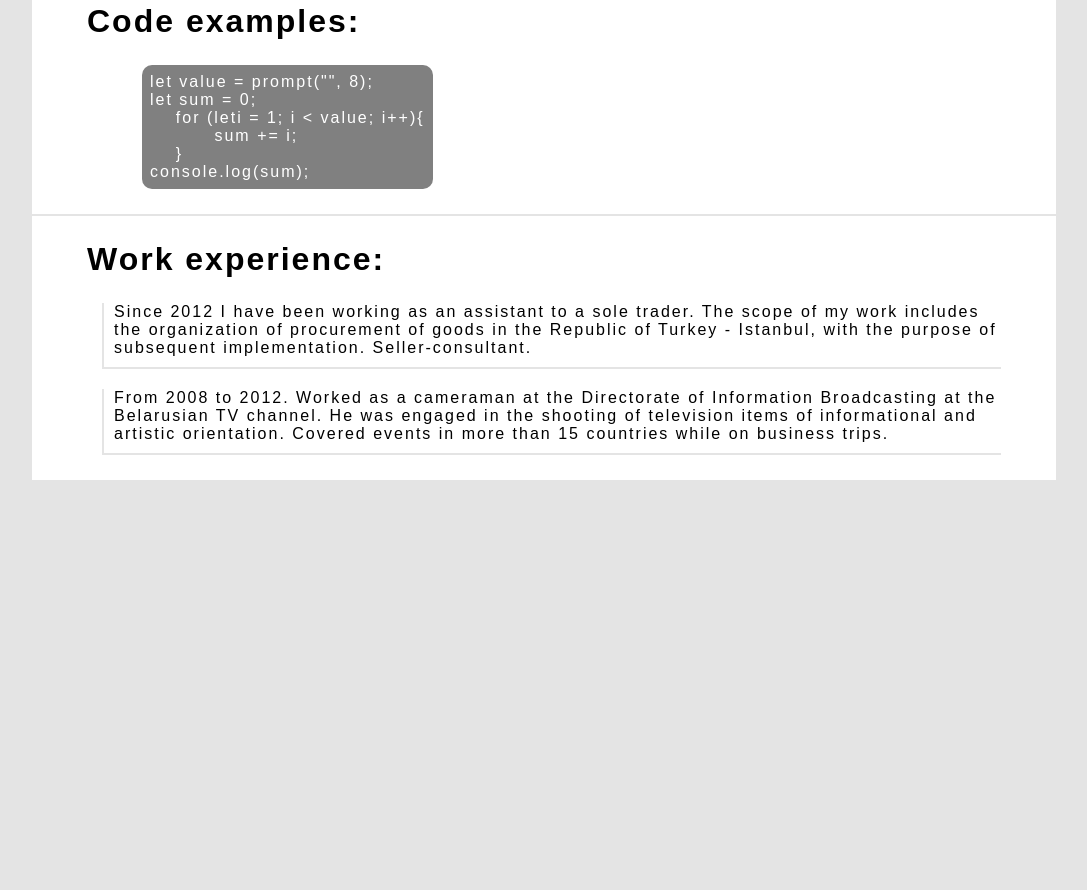
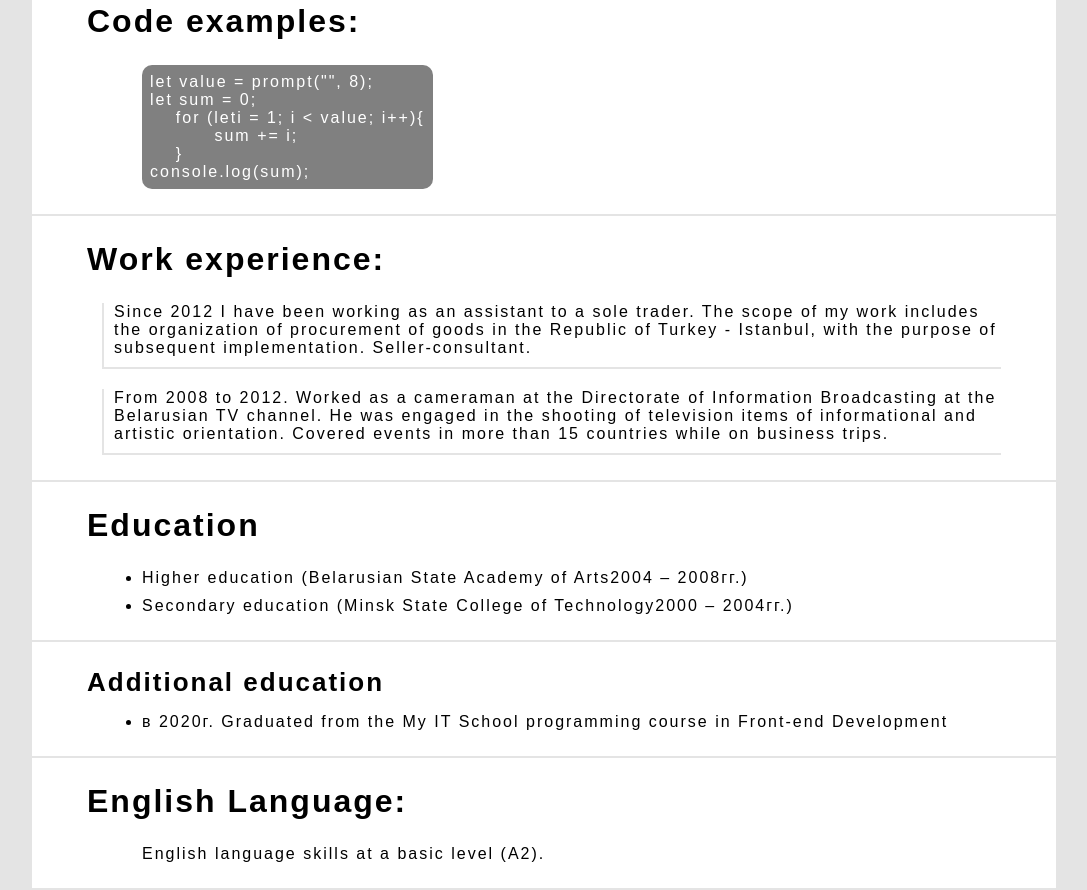
Before and after one commit to serzantovandrey/rsschool-cv, a plain HTML site: page HtmlCssGit/index.html in a window 1280 px wide. Shown: the part 1065-1955 px from the top of the page, without its empty margins (96-1183 px from the left). Before the commit the page ends 1547 px from the top, so only its background shows below. Drawn offline with Linux system fonts and the light colour scheme.

Commit message:
feat: add education block

```diff
--- a/HtmlCssGit/index.html
+++ b/HtmlCssGit/index.html
@@ -93,6 +93,27 @@
             <p>From 2008 to 2012. Worked as a cameraman at the Directorate of Information Broadcasting at the Belarusian TV channel. He was engaged in the shooting of television items of informational and artistic orientation. Covered events in more than 15 countries while on business trips.</p>
         </section>
 
+        <section id="education" class="education">
+            <h3>Education</h3>
+            <ul>
+                <li>Higher education (Belarusian State Academy of Arts2004 – 2008гг.)</li>
+                <li>Secondary education (Minsk State College of Technology2000 – 2004гг.)</li>
+            </ul>
+        </section>
+
+        <section id="addit-aducation" class="addit-aducation">
+            <h4>Additional education</h4>
+            <ul>
+                <li> в 2020г. Graduated from the My IT School programming course in Front-end Development</li>
+            </ul>
+        </section>
+
+        <section id="english" class="english">
+            <h3>English Language:</h3>
+            <p>English language skills at a basic level (A2).</p>
+        </section>
+
+    </main>
 
 
 </body>
```
